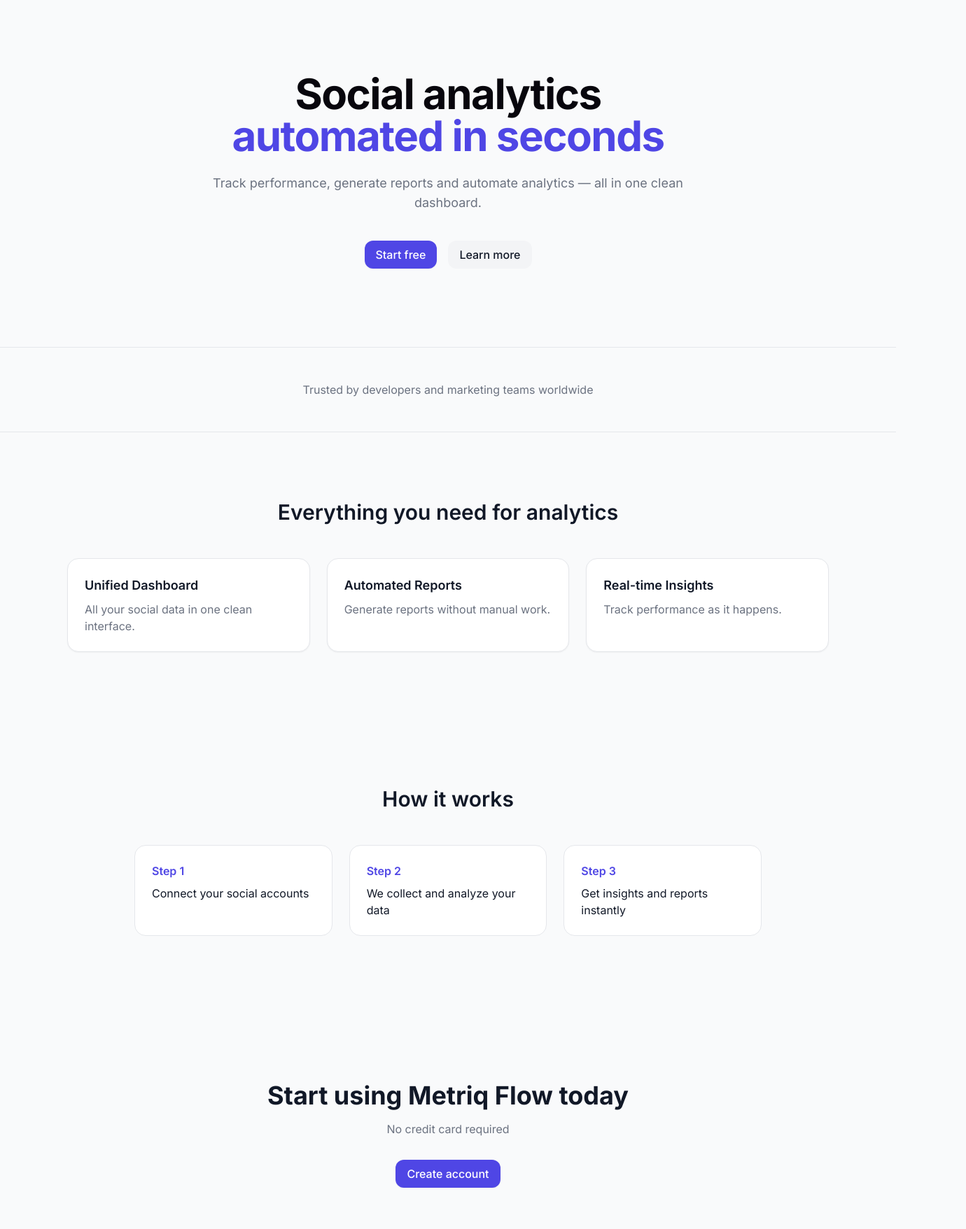
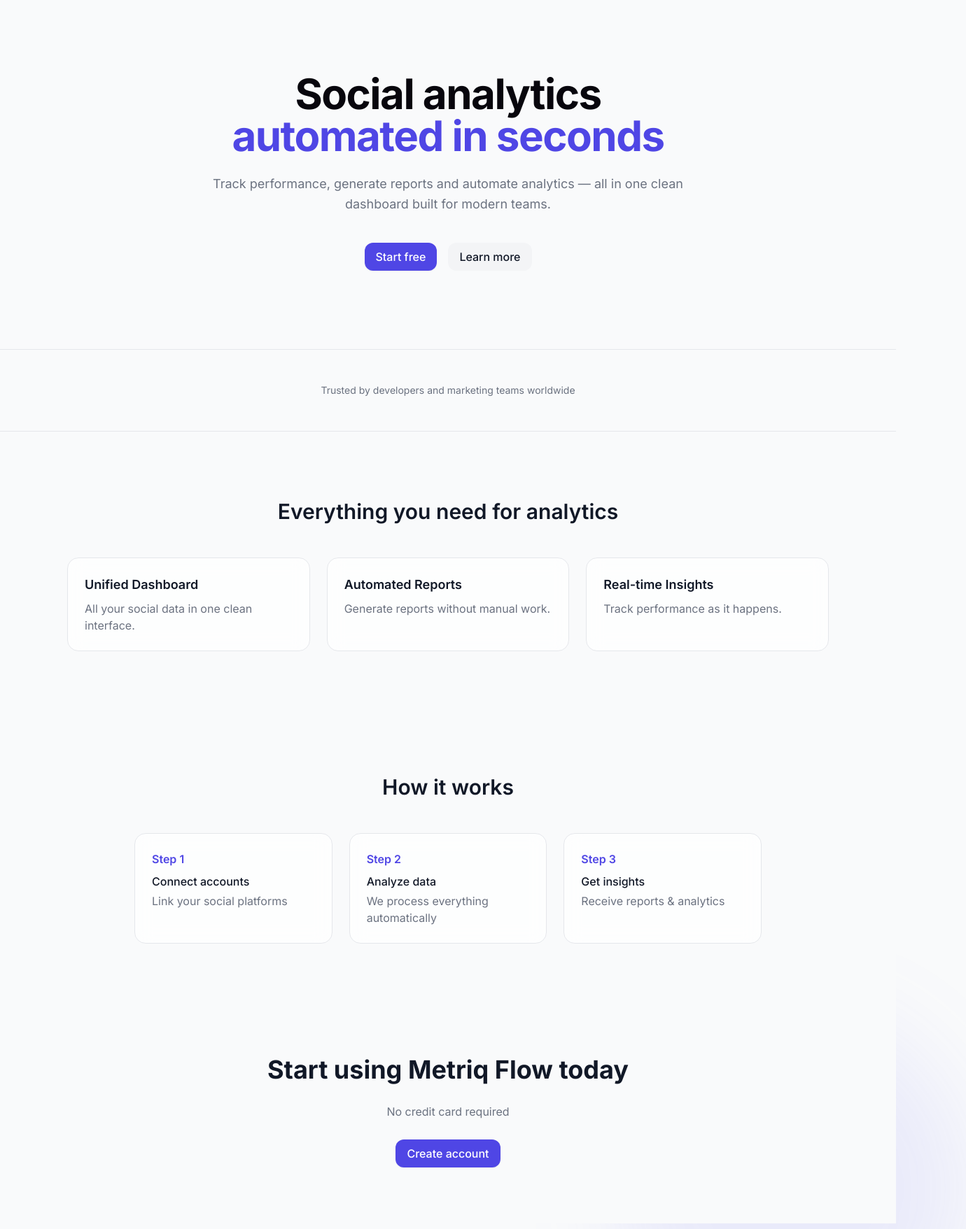
Before and after one commit to nailatik/metriqflow, a React (Vite) app: page / in a window 1280 px wide. Shown: the part 97-1854 px from the top of the page at 70% size, 1380 px wide, since content can reach past the window. Built offline with nearby package versions, Linux system fonts and the light colour scheme.

Commit message:
fix | UI landing colors

```diff
--- a/src/pages/landing/Landing.tsx
+++ b/src/pages/landing/Landing.tsx
@@ -4,24 +4,27 @@ import { Link } from "react-router-dom";
 
 const Landing = () => {
   return (
-    <div className="bg-bg text-textMain min-h-screen">
+    <div className="relative bg-bg text-textMain min-h-screen">
+
+      {/* subtle background */}
+      <div className="absolute inset-0 -z-10">
+        <div className="absolute top-[-200px] left-1/2 -translate-x-1/2 w-[600px] h-[600px] bg-purple-500/10 blur-3xl rounded-full" />
+        <div className="absolute bottom-[-200px] right-[-100px] w-[500px] h-[500px] bg-indigo-500/10 blur-3xl rounded-full" />
+      </div>
 
       <Header />
 
       {/* HERO */}
-      <section className="relative text-center px-6 py-28 max-w-5xl mx-auto">
+      <section className="relative flex flex-col items-center text-center px-8 py-28 max-w-4xl mx-auto">
 
-        {/* Glow */}
-        <div className="absolute inset-0 -z-10 blur-3xl opacity-30 bg-gradient-to-r from-purple-500 via-indigo-500 to-blue-500 rounded-full"></div>
-
-        <h2 className="text-5xl md:text-6xl font-bold tracking-tight leading-tight">
+        <h1 className="text-5xl md:text-6xl font-bold tracking-tight leading-[1.05]">
           Social analytics <br />
           <span className="text-primary">automated in seconds</span>
-        </h2>
+        </h1>
 
-        <p className="mt-6 text-textSecondary text-lg max-w-2xl mx-auto">
+        <p className="mt-6 text-textSecondary text-lg max-w-2xl leading-relaxed">
           Track performance, generate reports and automate analytics —
-          all in one clean dashboard.
+          all in one clean dashboard built for modern teams.
         </p>
 
         <div className="mt-10 flex justify-center gap-4">
@@ -43,7 +46,7 @@ const Landing = () => {
       </section>
 
       {/* SOCIAL PROOF */}
-      <section className="px-8 py-12 border-y border-border text-center text-textSecondary">
+      <section className="px-8 py-12 border-y border-border text-center text-textSecondary text-sm">
         Trusted by developers and marketing teams worldwide
       </section>
 
@@ -56,33 +59,27 @@ const Landing = () => {
 
         <div className="grid md:grid-cols-3 gap-6">
 
-          {/* CARD */}
-          <div className="bg-white border border-border p-6 rounded-2xl shadow-sm hover:shadow-md transition">
-            <h4 className="font-semibold text-lg">Unified Dashboard</h4>
-            <p className="text-textSecondary mt-2">
-              All your social data in one clean interface.
-            </p>
-          </div>
+          {[
+            ["Unified Dashboard", "All your social data in one clean interface."],
+            ["Automated Reports", "Generate reports without manual work."],
+            ["Real-time Insights", "Track performance as it happens."]
+          ].map(([title, desc]) => (
+            <div
+              key={title}
+              className="group relative p-6 rounded-2xl border border-border bg-white/70 backdrop-blur-md hover:-translate-y-1 hover:shadow-lg transition-all duration-200"
+            >
+              <h4 className="font-semibold text-lg">{title}</h4>
+              <p className="text-textSecondary mt-2">{desc}</p>
 
-          <div className="bg-white border border-border p-6 rounded-2xl shadow-sm hover:shadow-md transition">
-            <h4 className="font-semibold text-lg">Automated Reports</h4>
-            <p className="text-textSecondary mt-2">
-              Generate reports without manual work.
-            </p>
-          </div>
-
-          <div className="bg-white border border-border p-6 rounded-2xl shadow-sm hover:shadow-md transition">
-            <h4 className="font-semibold text-lg">Real-time Insights</h4>
-            <p className="text-textSecondary mt-2">
-              Track performance as it happens.
-            </p>
-          </div>
+              <div className="absolute inset-0 rounded-2xl opacity-0 group-hover:opacity-100 transition bg-gradient-to-r from-purple-500/10 to-indigo-500/10" />
+            </div>
+          ))}
 
         </div>
       </section>
 
-      {/* HOW */}
-      <section id="how" className="px-8 py-24 bg-gray-50">
+      {/* HOW IT WORKS */}
+      <section id="how" className="px-8 py-20 bg-gray-50">
 
         <div className="max-w-4xl mx-auto text-center">
 
@@ -92,20 +89,21 @@ const Landing = () => {
 
           <div className="grid md:grid-cols-3 gap-6 text-left">
 
-            <div className="bg-white border border-border p-6 rounded-2xl">
-              <p className="text-primary font-semibold">Step 1</p>
-              <p className="mt-2">Connect your social accounts</p>
-            </div>
-
-            <div className="bg-white border border-border p-6 rounded-2xl">
-              <p className="text-primary font-semibold">Step 2</p>
-              <p className="mt-2">We collect and analyze your data</p>
-            </div>
-
-            <div className="bg-white border border-border p-6 rounded-2xl">
-              <p className="text-primary font-semibold">Step 3</p>
-              <p className="mt-2">Get insights and reports instantly</p>
-            </div>
+            {[
+              ["Connect accounts", "Link your social platforms"],
+              ["Analyze data", "We process everything automatically"],
+              ["Get insights", "Receive reports & analytics"]
+            ].map(([title, desc], i) => (
+              <div
+                key={title}
+                className="group relative p-6 rounded-2xl border border-border bg-white/70 backdrop-blur-md hover:-translate-y-1 hover:shadow-lg transition-all duration-200"
+              >
+                <p className="text-primary font-semibold">Step {i + 1}</p>
+                <p className="mt-2 font-medium">{title}</p>
+                <p className="text-textSecondary mt-1">{desc}</p>
+                <div className="absolute inset-0 rounded-2xl opacity-0 group-hover:opacity-100 transition bg-gradient-to-r from-purple-500/10 to-indigo-500/10" />
+              </div>
+            ))}
 
           </div>
 
@@ -113,17 +111,17 @@ const Landing = () => {
       </section>
 
       {/* CTA */}
-      <section className="px-8 py-28 text-center">
+      <section className="px-8 py-20 text-center">
 
         <h3 className="text-4xl font-bold">
           Start using Metriq Flow today
         </h3>
 
-        <p className="text-textSecondary mt-4">
+        <p className="text-textSecondary mt-7">
           No credit card required
         </p>
 
-        <div className="mt-8">
+        <div className="mt-7">
           <Link to="/register">
             <Button variant="primary">Create account</Button>
           </Link>
```
